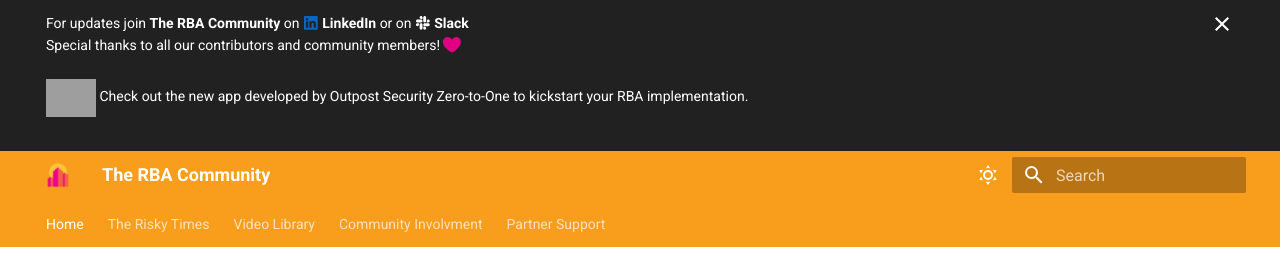
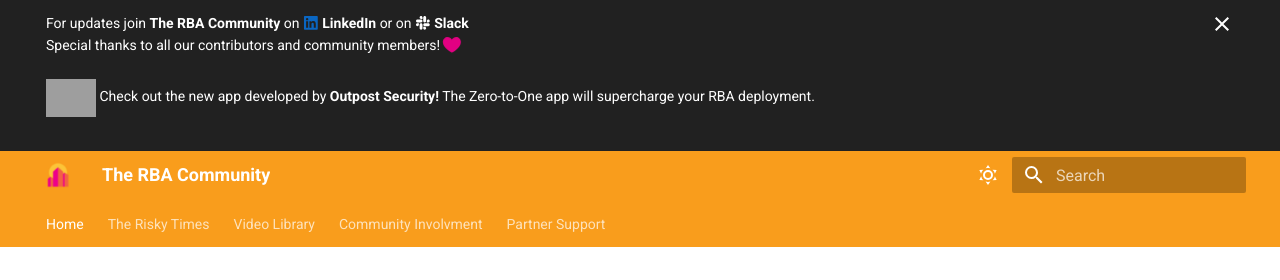
Before and after one commit to rba-community/rba-community, an MkDocs documentation site: the page built from docs/index.md, in a window 1280 px wide and 900 px high. Shown: the top 280 px of the window. Built offline with MkDocs 1.6.1 and Material for MkDocs 9.7.7, drawn with Linux system fonts in a browser that asks for light colours; emoji names are drawn with the system emoji font; grey boxes are pictures that could not be loaded.

Commit message:
updated banner syntax
Signed-off-by: Zachary Christensen <zchristensen@splunk.com>

```diff
--- a/overrides/main.html
+++ b/overrides/main.html
@@ -37,7 +37,7 @@ Special thanks to all our contributors and community members!
     <a href="https://www.outpost-security.com/rba-zero-to-one" target="_blank"><img style="vertical-align:middle;"
             src="https://images.squarespace-cdn.com/content/v1/646f8ac6c3a5727976ac3301/df723500-1136-4a0a-9870-183a54370b00/IMG_4988.png?format=50w%2050w"
             width="50" height="50"></a>
-    <span>Check out the new app developed by <a href="https://www.outpost-security.com/" target="_blank">Outpost Security</a> Zero-to-One to kickstart your RBA implementation.</span>
+    <span>Check out the new app developed by <a href="https://www.outpost-security.com/" target="_blank"><strong>Outpost Security!</strong></a> The Zero-to-One app will supercharge your RBA deployment.</span>
 </div>
 <br>
 {% endblock %}
```
